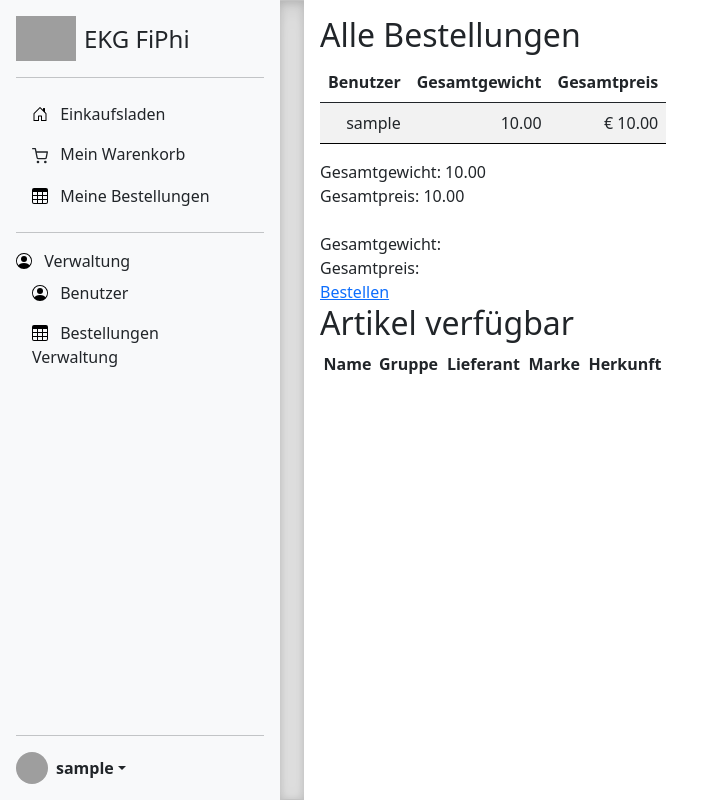
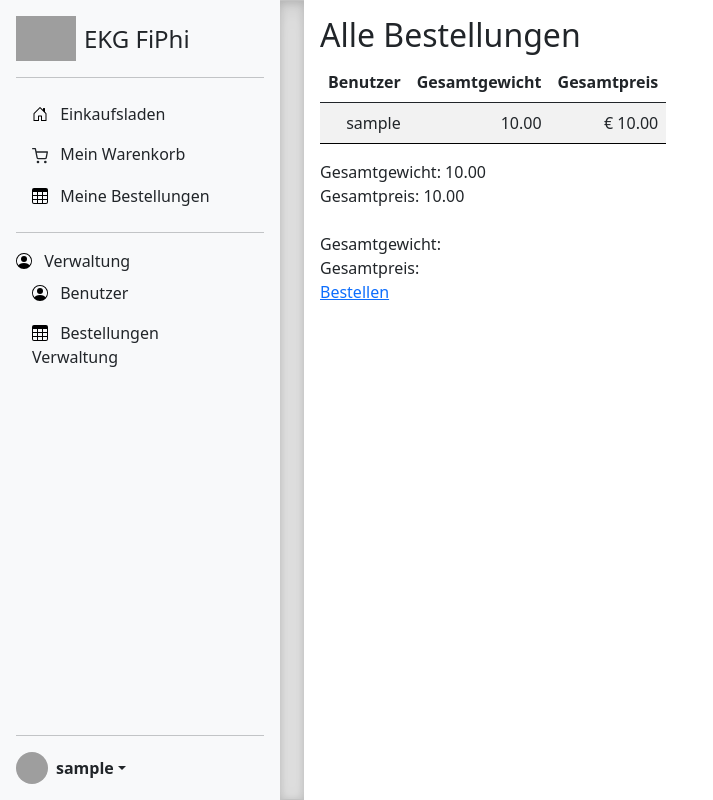
Before and after one commit to ToM-Korn/coop, a Django app: page /order_overview in a window 1280 px wide. Shown: the whole page, without its empty margins (0-713 px from the left). Run offline with Django 3.2, Linux system fonts and the light colour scheme; a user stored in the database is signed in; tables that the repository leaves empty hold one stand-in row (values such as "Sample post"); lists and menus that the app fills with data are empty; grey boxes are pictures that could not be loaded.

Commit message:
minor change to order overview ... forgot to delete some old lines

```diff
--- a/templates/order_overview.html
+++ b/templates/order_overview.html
@@ -32,18 +32,4 @@
     {% trans "Gesamtpreis:" %} {{ user_basket.total_price | floatformat:2 }} <br>
     <a href="{% url 'set_order' %}">{% trans "Bestellen" %}</a>
 
-    <h2>Artikel verfügbar</h2>
-    <table cellspacing="0" >
-    <thead>
-    <th>Name</th>
-    <th>Gruppe</th>
-    <th>Lieferant</th>
-    <th>Marke</th>
-    <th>Herkunft</th>
-    </thead>
-    {% for e in article_list %}
-        {% include "inc_stock.html" with e=e %}
-    {% endfor %}
-    </table>
-
 {% endblock %}
```
